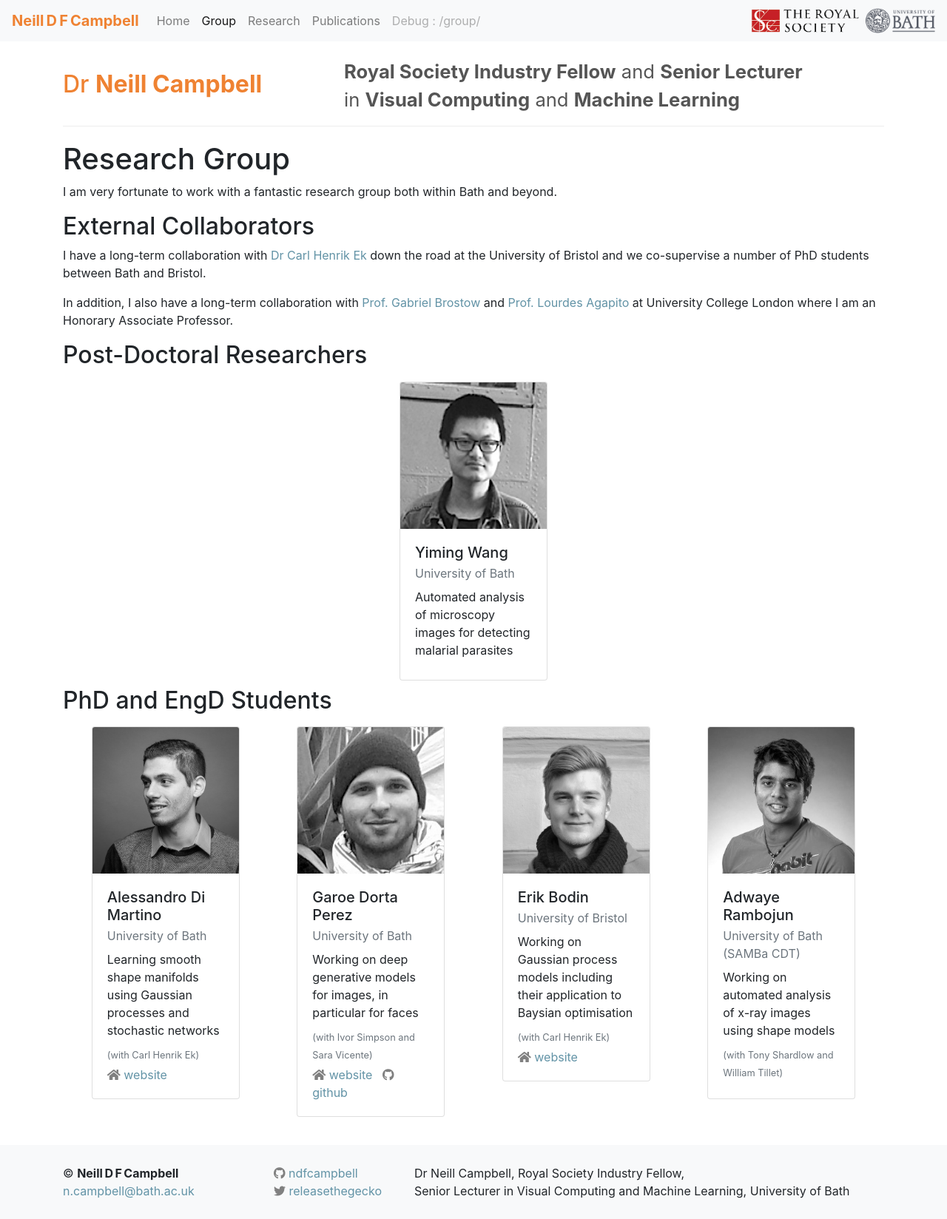
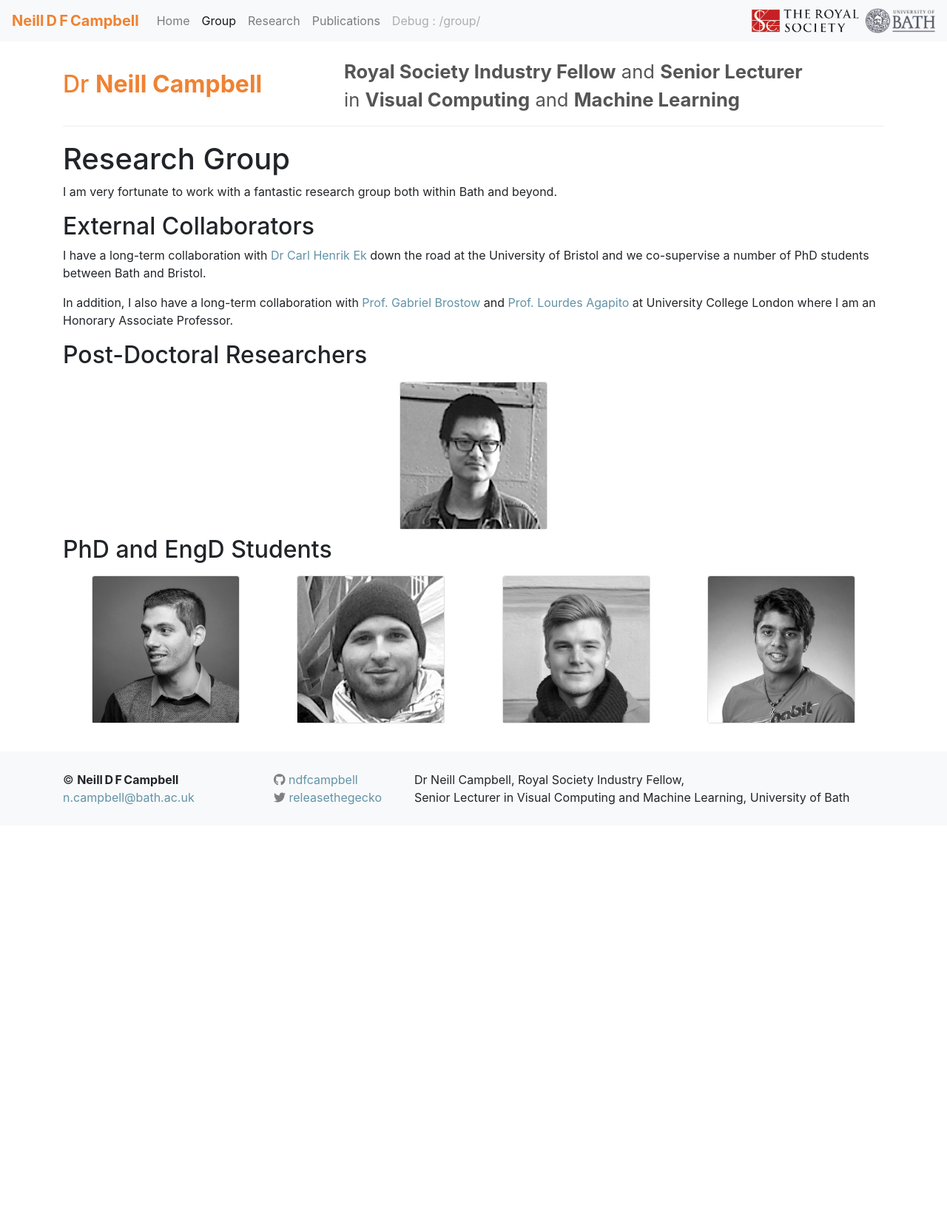
Before and after one commit to mathematics-and-algorithms-for-data/mathematics-and-algorithms-for-data.github.io, a Jekyll site: the page built from group.md, in a window 1280 px wide. Shown: the whole page at 74% size. Built offline with Jekyll 4.4.1, drawn with Linux system fonts in a browser that asks for light colours; nearby versions of some CDN libraries; after the commit the page ends 1116 px from its top, so only the background shows below that.

Commit message:
Added group collapse.

```diff
--- a/_includes/header_full.html
+++ b/_includes/header_full.html
@@ -4,10 +4,10 @@
 
   <div class="d-none d-sm-block">
     <div class="row align-items-center">
-      <div class="col-xs-6 col-sm-4 col-md-4 col-lg-3">
+      <div class="col-xs-6 col-sm-5 col-md-4 col-lg-3">
           <img class="img-fluid align-self-start" src="{{ site.baseurl }}{{ site.mugshot }}" alt="Photo of Neill">
       </div>
-      <div class="col-xs-6 col-sm-8 col-md-8 col-lg-9">
+      <div class="col-xs-6 col-sm-7 col-md-8 col-lg-9">
           <h1 style="text-align: right;"><span class="ndfc-brand">Dr <b>Neill Campbell</b></span><br><small style="color: #555555;"><b>Royal Society<br class="hidden-md-up d-md-none"> Industry Fellow</b><br class="hidden-xl-up d-xl-none"> and <b>Senior Lecturer</b><br class="hidden-lg-up d-lg-none"> in <b>Visual Computing</b><br class="hidden-xl-up d-xl-none"> and <b>Machine Learning</b></small></h1>
       </div>
     </div>
--- a/assets/css/ndfc.css
+++ b/assets/css/ndfc.css
@@ -30,8 +30,14 @@
 445064
 */
 
+/* Decrease heading sizes */
 @media (max-width: 575.98px) {
 	h1, h2, h3 { text-align: center; }
+	h1 { font-size: 2rem; }
+	h2 { font-size: 1.75rem; }
+	h3 { font-size: 1.5rem; }
+}
+@media (min-width: 576px) and (max-width: 767.98px) {
 	h1 { font-size: 2rem; }
 	h2 { font-size: 1.75rem; }
 	h3 { font-size: 1.5rem; }
--- a/group.md
+++ b/group.md
@@ -18,43 +18,53 @@
 {% assign grouped_people = site.data.group.people | group_by:"category" %}
 {% assign sorted_grouped_people = grouped_people | sort: "name" %}
 {% for group in sorted_grouped_people %}
-	{% assign skip=false %}
-	{% case group.name %}
-		{% when "pgr" %}
-		<h2 class="pb-2">PhD and EngD Students</h2>
-		{% when "pdra" %}
-		<h2 class="pb-2">Post-Doctoral Researchers</h2>
-		{% else %}
-		{% assign skip=true %}
-	{% endcase %}
-	{% unless skip %}
-		<div class="row no-gutters"><!-- no-gutters mx-auto">-->
-		{% for item in group.items %}
-		<div class="mb-2 ml-1 mr-1 mx-auto mx-sm-left col-xs-auto"><!-- col-xs-12 col-sm-6 col-md-4 col-lg-4 col-xl-3">-->
-		<div class="card mx-auto" style="max-width: 200px;">
-		  	{% if item.id > "" %}
-				{% capture image_file %}{{ site.baseurl }}/assets/images/mugshots/{{ item.id }}.jpg{% endcapture %}
-				<img src="{{ image_file }}" class="card-img-top" alt="{{ item.id }}" style="width:100%">
-			{% endif %}
-		  <div class="card-body">
-		    <h5 class="card-title mb-1">{{ item.name }}</h5>
-		    <p class="text-muted mb-2 mt-0">{{ item.location }}</p>
-		    <p class="card-text mb-2 mt-0">{{ item.topic }}</p>
-		    {% if item.notes %}
-		    	<p class=" mb-1 mt-0"><small class="card-text text-muted">{{ item.notes }}</small></p>
-		    {% endif %}
-		    <!--<h6 class="card-subtitle mb-2 text-muted">Links</h6>-->
-		    {% if item.url > "" %}
-		    	<i class="fas fa-home fa-1x" style="color: gray;"></i> <a href="{{ item.url }}" class="card-link">website</a>
-		    {% endif %}
-		    {% if item.github %}
-		    	&nbsp;&nbsp;<i class="fab fa-github fa-1x" style="color: gray;"></i> <a href="{{ item.github }}" class="card-link">github</a>
-		    {% endif %}
-		  </div>
-		</div>
-		</div>
-		{% endfor %}
-		</div>
-	{% endunless %}
+    {% assign skip=false %}
+    {% case group.name %}
+        {% when "pgr" %}
+        <h2 class="pb-2">PhD and EngD Students</h2>
+        {% when "pdra" %}
+        <h2 class="pb-2">Post-Doctoral Researchers</h2>
+        {% else %}
+        {% assign skip=true %}
+    {% endcase %}
+    {% unless skip %}
+        <div class="row no-gutters"><!-- no-gutters mx-auto">-->
+        {% for item in group.items %}
+        <div class="mb-2 ml-1 mr-1 mx-auto mx-sm-left col-xs-auto"><!-- col-xs-12 col-sm-6 col-md-4 col-lg-4 col-xl-3">-->
+        <div class="card mx-auto" style="max-width: 200px;">
+            <a data-toggle="collapse" href="#collapse_id_{{ item.id }}">
+            {% assign image_file_exists="false" %}
+            {% if item.id > "" %}
+                {% capture image_file %}{{ site.baseurl }}/assets/images/mugshots/{{ item.id }}.jpg{% endcapture %}
+                {% capture image_file_exists %}{% file_exists {{ image_file }} %}{% endcapture %}
+            {% endif %}
+            {% if image_file_exists == "true" %}
+                <img src="{{ image_file }}" class="card-img-top" alt="{{ item.id }}" style="width:100%">
+            {% else %}
+                <img src="{{ site.baseurl }}/assets/images/mugshots/missing.jpg" class="card-img-top" alt="{{ item.name }}" style="width:100%">
+            {% endif %}
+            </a>
+          <div class="collapse" id="collapse_id_{{ item.id }}">
+          <div class="card-body">
+            <h5 class="card-title mb-1">{{ item.name }}</h5>
+            <p class="text-muted mb-2 mt-0">{{ item.location }}</p>
+            <p class="card-text mb-2 mt-0">{{ item.topic }}</p>
+            {% if item.notes %}
+                <p class=" mb-1 mt-0"><small class="card-text text-muted">{{ item.notes }}</small></p>
+            {% endif %}
+            <!--<h6 class="card-subtitle mb-2 text-muted">Links</h6>-->
+            {% if item.url > "" %}
+                <i class="fas fa-home fa-1x" style="color: gray;"></i> <a href="{{ item.url }}" class="card-link">website</a>
+            {% endif %}
+            {% if item.github %}
+                &nbsp;&nbsp;<i class="fab fa-github fa-1x" style="color: gray;"></i> <a href="{{ item.github }}" class="card-link">github</a>
+            {% endif %}
+          </div>
+          </div>
+        </div>
+        </div>
+        {% endfor %}
+        </div>
+    {% endunless %}
 {% endfor %}
 </div>
```
Also changed, not shown: assets/images/mugshots/missing.jpg (added).
